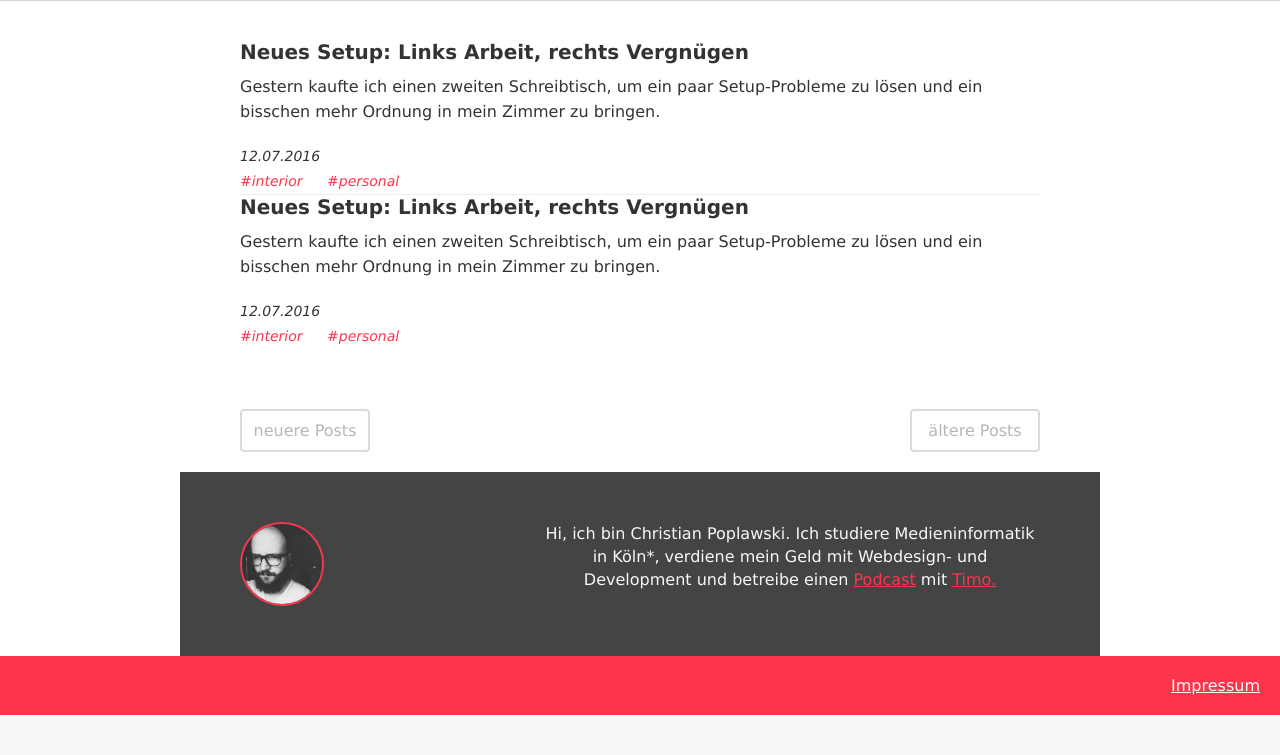
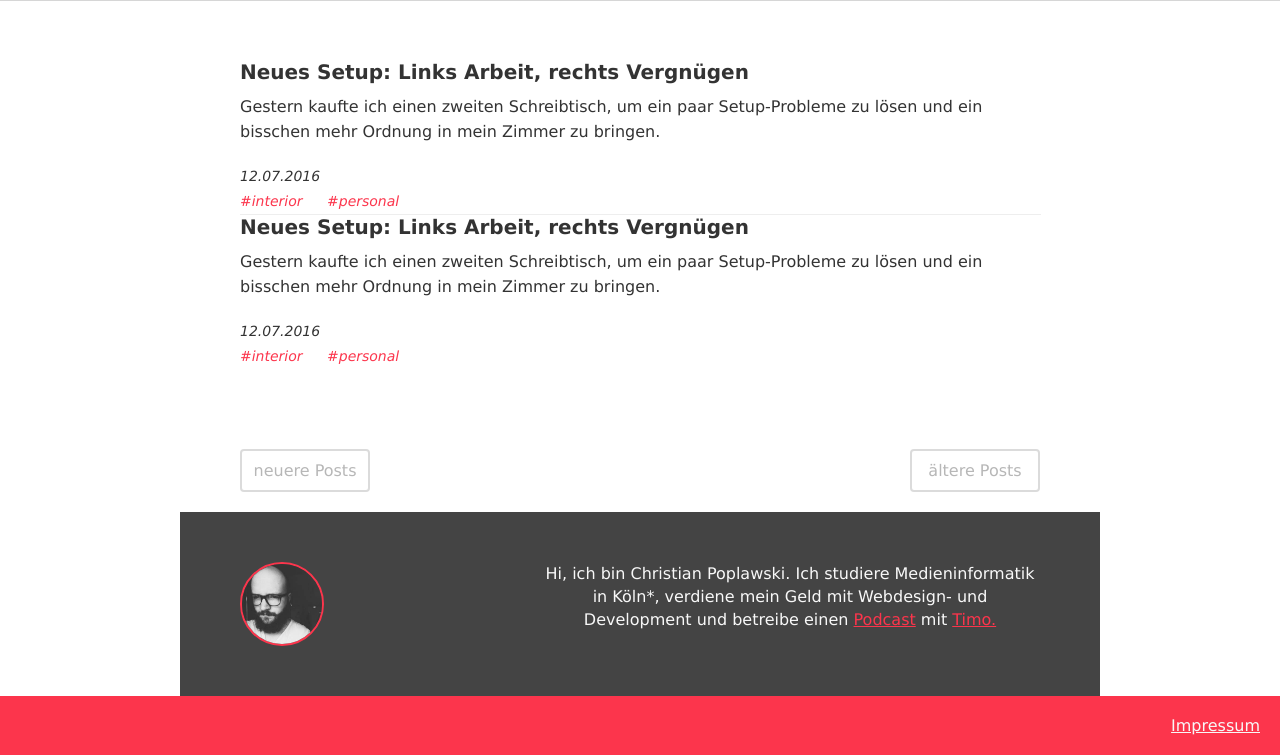
Before and after one commit to Plsr/crushed, a PHP site: page / in a window 1280 px wide. Shown: the part 94-849 px from the top of the page. Before the commit the page ends 809 px from the top, so only its background shows below. Run offline with PHP 8.4, Linux system fonts and the light colour scheme.

Commit message:
Moved media queries from component to layout

```diff
--- a/scss/component/_c_post-preview.scss
+++ b/scss/component/_c_post-preview.scss
@@ -7,9 +7,6 @@
 		margin-bottom: 0;
 	}
 
-  @media screen and (min-width: 768px) {
-  }
-
   @media screen and (min-width: 1024px) {
     max-width: 800px;
     margin: 0 auto;
--- a/scss/layout/_content.scss
+++ b/scss/layout/_content.scss
@@ -1,3 +1,7 @@
 .content {
   margin: 40px 20px;
+
+  @media screen and (min-width: 768px) {
+    margin: 60px 40px;
+  }
 }
--- a/style.css
+++ b/style.css
@@ -519,6 +519,9 @@ h2.c_post-title {
 
 .content {
   margin: 40px 20px; }
+  @media screen and (min-width: 768px) {
+    .content {
+      margin: 60px 40px; } }
 
 .author-info {
   background-color: #444444;
```
